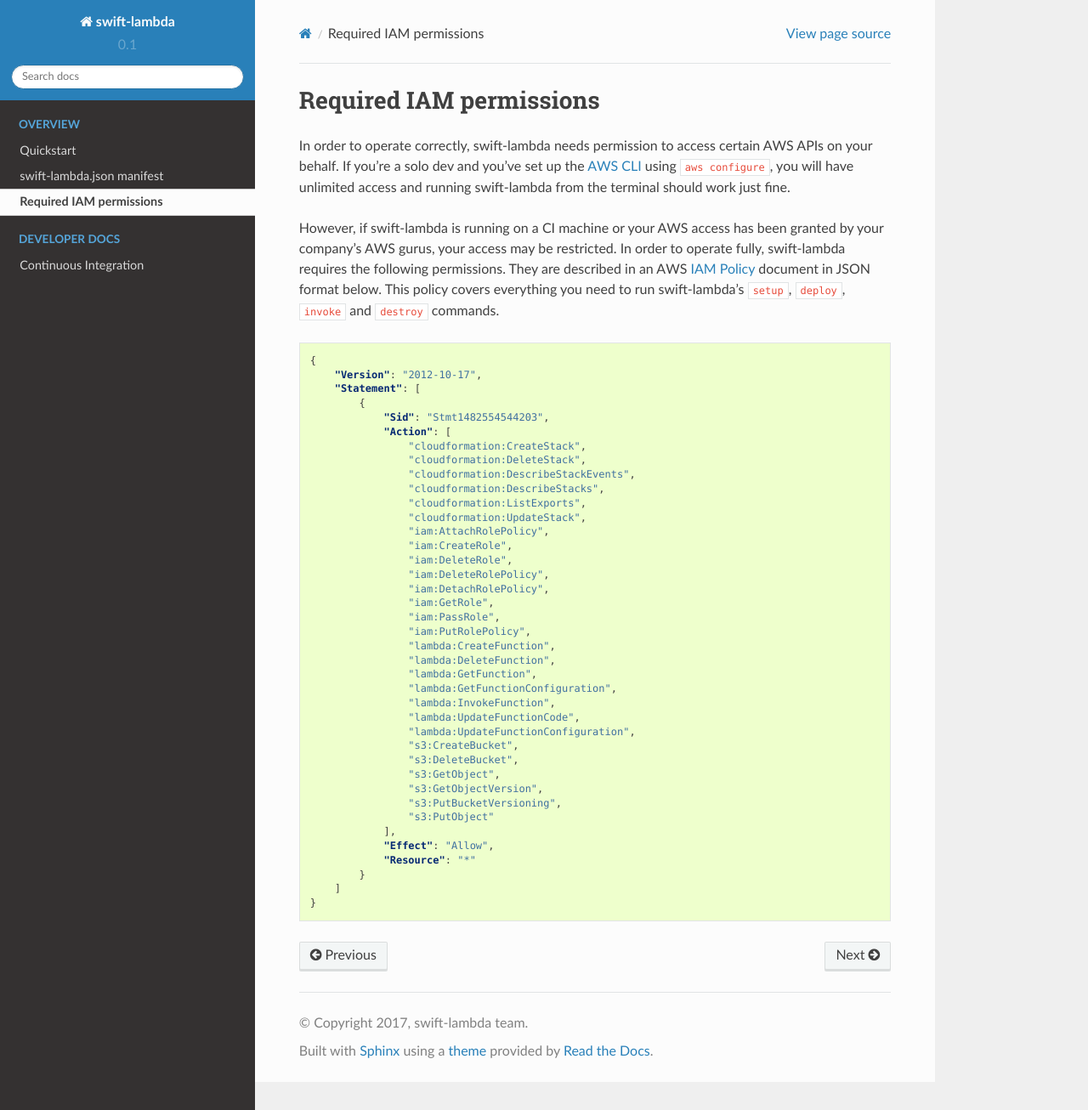
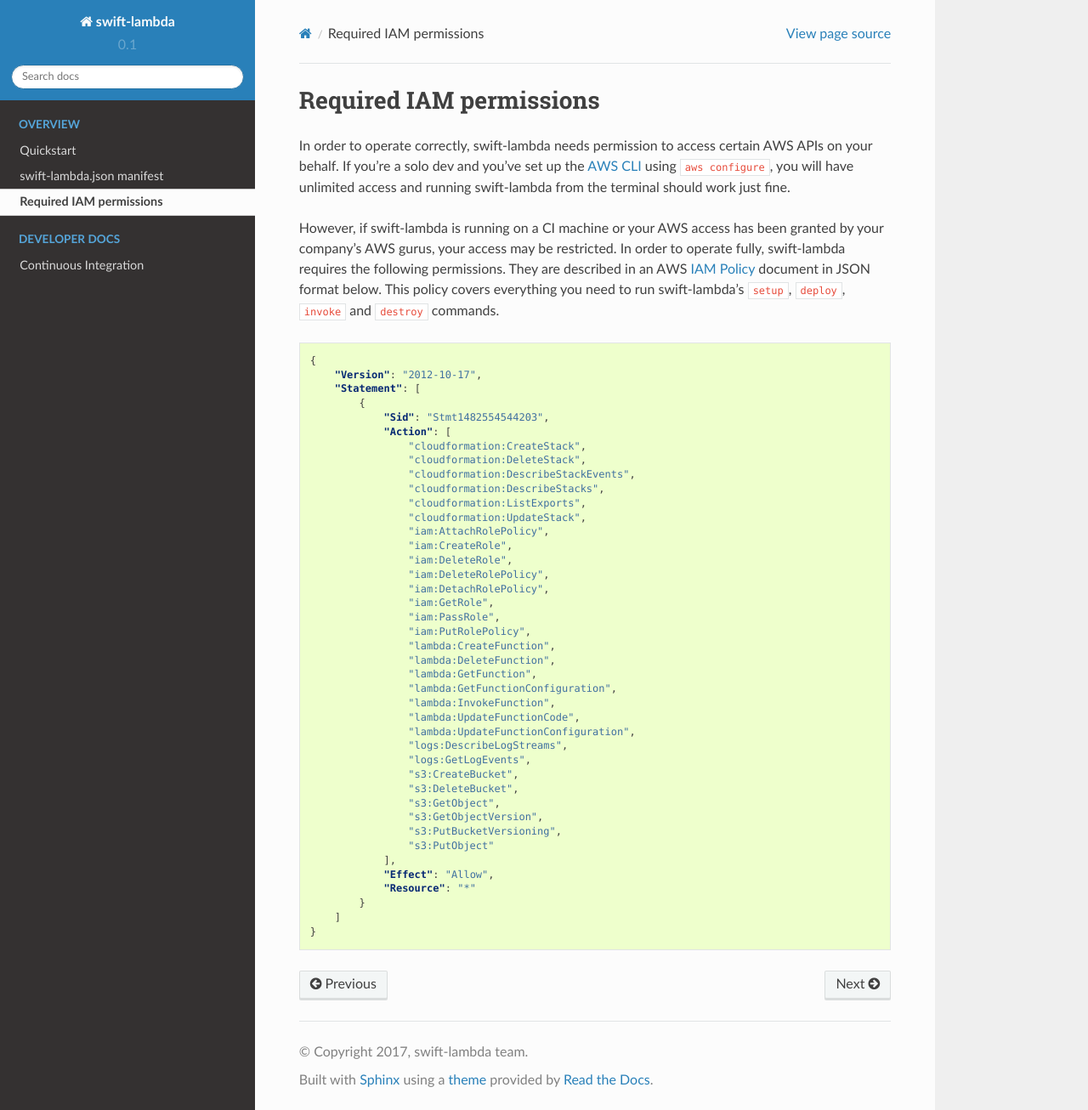
Before and after one commit to awswift/swift-lambda, a Sphinx documentation site: the page built from docs/required-iam-permissions.md, in a window 1280 px wide and 1306 px high. Shown: the whole window at 85% size. Built offline with Sphinx 7.4.7 and the Read the Docs theme 2.0.0, drawn with Linux system fonts in a browser that asks for light colours; pages that are not in the unit, such as notebooks, are missing from menus.

Commit message:
Add logs:* events to required developer IAM permissions (#12)

```diff
--- a/docs/required-iam-permissions.md
+++ b/docs/required-iam-permissions.md
@@ -43,6 +43,8 @@
                 "lambda:InvokeFunction",
                 "lambda:UpdateFunctionCode",
                 "lambda:UpdateFunctionConfiguration",
+                "logs:DescribeLogStreams",
+                "logs:GetLogEvents",
                 "s3:CreateBucket",
                 "s3:DeleteBucket",
                 "s3:GetObject",
```
